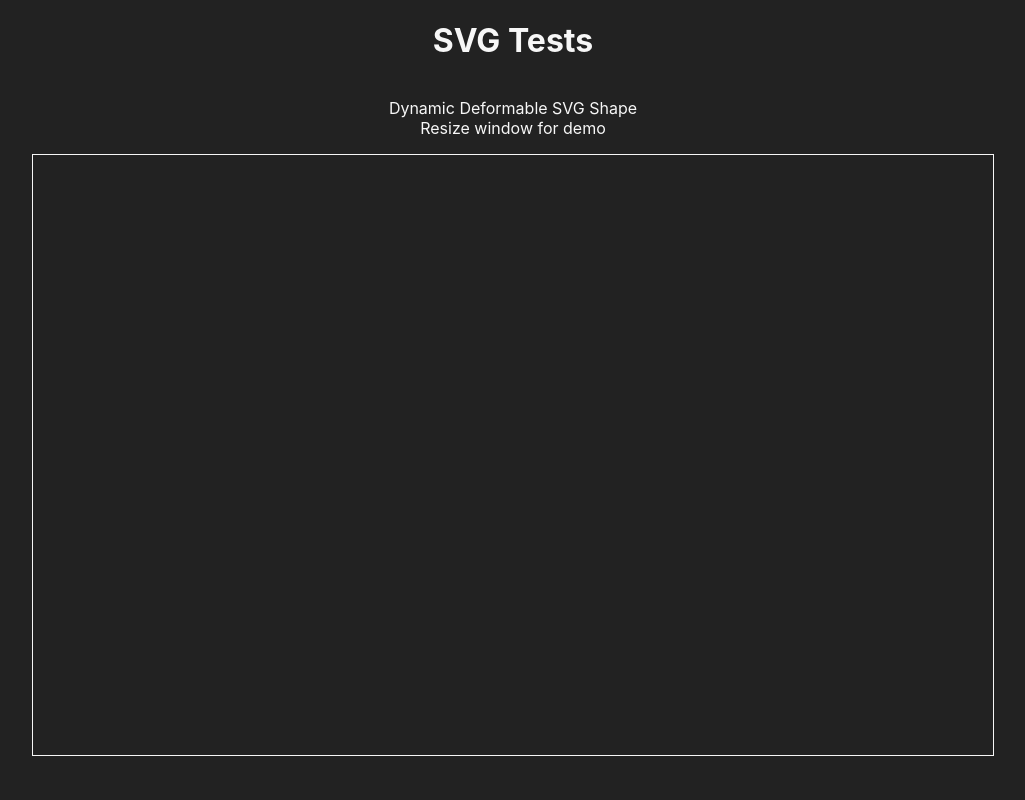
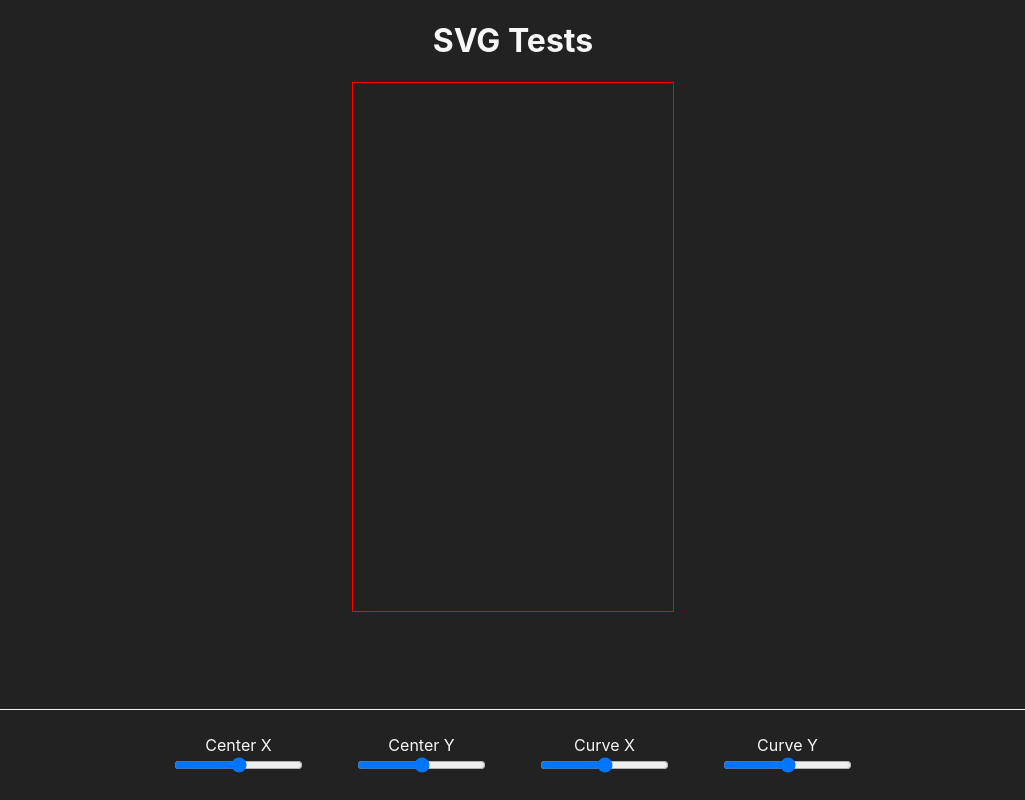
Before and after one commit to nick-silverchip/svg-tests, a React (Create React App) app: page / in a window 1280 px wide. Shown: the whole page, without its empty margins (127-1152 px from the left). Built offline with nearby package versions, Linux system fonts and the light colour scheme.

Commit message:
Plug in controls for SVG Bracket

```diff
--- a/src/App.css
+++ b/src/App.css
@@ -6,3 +6,26 @@
   justify-content: flex-start;
   align-items: center;
 }
+
+.svg-container {
+  display: flex;
+  justify-content: center;
+}
+
+.controls {
+  position: absolute;
+  bottom: 0;
+  width: 100%;
+  display: flex;
+  justify-content: center;
+  align-items: center;
+  flex-wrap: wrap;
+  background-color: #222222;
+  border-top: 1px solid;
+}
+
+.control-col {
+  display: flex;
+  flex-direction: column;
+  margin: 25px;
+}
--- a/src/App.js
+++ b/src/App.js
@@ -2,13 +2,17 @@ import "./App.css";
 import SVGBracket from "./SVGBracket";
 import SVGStraightArrow from "./SVGStraightArrow";
 import SVGCurvedArrow from "./SVGCurvedArrow";
+import Controls from "./Controls";
 import { useWindowDimensions } from "./useWindowDimensions";
+import useCurveControls from "./useCurveControls";
 
 function App() {
   const { width, height } = useWindowDimensions();
 
   const svgWidth = width / 2;
   const svgHeight = height / 2;
+
+  const controlProps = useCurveControls();
 
   const straightArrowProps = {
     width: svgWidth,
@@ -19,30 +23,27 @@ function App() {
     verticalOnly: false,
     pointerlength: 30,
     pointerWidth: 15,
+    cp: controlProps,
   };
 
   const bracketProps = {
     flipHorizontal: true,
+    cp: controlProps,
   };
 
-  const curvedArrowProps = {};
+  const curvedArrowProps = {
+    cp: controlProps,
+  };
 
   return (
     <div className="App">
       <h1>SVG Tests</h1>
-      <p>
-        Dynamic Deformable SVG Shape
-        <br />
-        Resize window for demo
-      </p>
-      <div
-        className="svg-container"
-        style={{ width: "75vw", height: "75vh", border: "1px solid" }}
-      >
-        <SVGStraightArrow {...straightArrowProps} />
-        {/* <SVGBracket {...bracketProps} /> */}
+      <div className="svg-container" style={{ width: "75vw", height: "66vh" }}>
+        {/* <SVGStraightArrow {...straightArrowProps} /> */}
+        <SVGBracket {...bracketProps} />
         {/* <SVGCurvedArrow {...curvedArrowProps} /> */}
       </div>
+      <Controls {...controlProps} />
     </div>
   );
 }
--- /dev/null
+++ b/src/Controls.js
@@ -0,0 +1,68 @@
+import React from "react";
+
+export default function Controls({
+  centerXY,
+  setCenterXY,
+  curveXY,
+  setCurveXY,
+}) {
+  return (
+    <div className="controls">
+      <div className="control-col">
+        <label for="ip-centerx">Center X</label>
+        <input
+          id="ip-centerxy"
+          type="range"
+          value={centerXY[0]}
+          min={-1}
+          max={1}
+          step={0.01}
+          onChange={(e) => handleChange("centerX", e.target.value)}
+        />
+      </div>
+      <div className="control-col">
+        <label for="ip-centery">Center Y</label>
+        <input
+          id="ip-centery"
+          type="range"
+          value={centerXY[1]}
+          min={-1}
+          max={1}
+          step={0.01}
+          onChange={(e) => handleChange("centerY", e.target.value)}
+        />
+      </div>
+      <div className="control-col">
+        <label for="ip-curvex">Curve X</label>
+        <input
+          id="ip-curvex"
+          type="range"
+          value={curveXY[0]}
+          min={-1}
+          max={1}
+          step={0.01}
+          onChange={(e) => handleChange("curveX", e.target.value)}
+        />
+      </div>
+      <div className="control-col">
+        <label for="ip-curvex">Curve Y</label>
+        <input
+          id="ip-curvey"
+          type="range"
+          value={curveXY[1]}
+          min={-1}
+          max={1}
+          step={0.01}
+          onChange={(e) => handleChange("curveY", e.target.value)}
+        />
+      </div>
+    </div>
+  );
+
+  function handleChange(name, value) {
+    if (name === "centerX") setCenterXY([value, centerXY[1]]);
+    else if (name === "centerY") setCenterXY([centerXY[0], value]);
+    else if (name === "curveX") setCurveXY([value, curveXY[1]]);
+    else if (name === "curveY") setCurveXY([curveXY[0], value]);
+  }
+}
--- a/src/SVGBracket.js
+++ b/src/SVGBracket.js
@@ -2,7 +2,7 @@ import { useRef } from "react";
 import SVG from "./SVG";
 import PathCurve from "./PathCurve";
 
-function SVGBracket({ flipHorizontal = false }) {
+function SVGBracket({ flipHorizontal = false, cp }) {
   const containerRef = useRef({ current: { clientHeight: 0, clientWidth: 0 } });
   const {
     current: { clientHeight, clientWidth },
@@ -17,8 +17,16 @@ function SVGBracket({ flipHorizontal = false }) {
   const topCurveProps = {
     startXY: [flipHorizontal ? clientWidth : 0, 0],
     endXY: [flipHorizontal ? 0 : clientWidth, clientHeight / 2],
-    centerXY: [clientWidth / 2, clientHeight * 0.25],
-    curveXY: [flipHorizontal ? (clientWidth / 3) * 2 : clientWidth / 3, 0],
+    centerXY: [
+      clientWidth / 2 + (clientWidth / 2) * cp.centerXY[0],
+      clientHeight * 0.25 + (clientHeight / 0.25) * cp.centerXY[1],
+    ],
+    curveXY: [
+      flipHorizontal
+        ? (clientWidth / 3) * 2 + (clientWidth / 3) * cp.curveXY[0]
+        : clientWidth / 3 + (clientWidth / 3) * cp.curveXY[0],
+      0 + (clientHeight / 2) * cp.curveXY[1],
+    ],
     strokeWidth: 3,
     strokeColor: "#f7f7f7",
     customStyles: {},
@@ -27,10 +35,15 @@ function SVGBracket({ flipHorizontal = false }) {
   const bottomCurveProps = {
     startXY: [flipHorizontal ? 0 : clientWidth, clientHeight / 2],
     endXY: [flipHorizontal ? clientWidth : 0, clientHeight],
-    centerXY: [clientWidth / 2, clientHeight * 0.75],
+    centerXY: [
+      clientWidth / 2 + (clientWidth / 2) * cp.centerXY[0],
+      clientHeight * 0.75 + (clientHeight / 0.75) * cp.centerXY[1],
+    ],
     curveXY: [
-      flipHorizontal ? clientWidth / 3 : (clientWidth / 3) * 2,
-      clientHeight / 2,
+      flipHorizontal
+        ? clientWidth / 3 + (clientWidth / 3) * cp.curveXY[0] * -1
+        : (clientWidth / 3) * 2 + (clientWidth / 3) * 2 * cp.curveXY[0] * -1,
+      clientHeight / 2 + (clientHeight / 2) * cp.curveXY[1],
     ],
     strokeWidth: 3,
     strokeColor: "#f7f7f7",
@@ -40,6 +53,8 @@ function SVGBracket({ flipHorizontal = false }) {
   const containerStyle = {
     width: "100%",
     height: "100%",
+    maxWidth: "25vw",
+    border: "1px solid red",
   };
 
   return (
--- a/src/SVGCurvedArrow.js
+++ b/src/SVGCurvedArrow.js
@@ -50,6 +50,7 @@ function SVGBracket({
   const containerStyle = {
     width: "100%",
     height: "100%",
+    border: "1px solid red",
   };
 
   return (
--- a/src/SVGStraightArrow.js
+++ b/src/SVGStraightArrow.js
@@ -59,6 +59,7 @@ function SVGStraightArrow({
   const containerStyle = {
     width: "100%",
     height: "100%",
+    border: "1px solid red",
   };
 
   return (
--- /dev/null
+++ b/src/useCurveControls.js
@@ -0,0 +1,10 @@
+import { useState } from "react";
+
+const useCurveControls = () => {
+  const [centerXY, setCenterXY] = useState([0, 0]);
+  const [curveXY, setCurveXY] = useState([0, 0]);
+
+  return { centerXY, setCenterXY, curveXY, setCurveXY };
+};
+
+export default useCurveControls;
```
